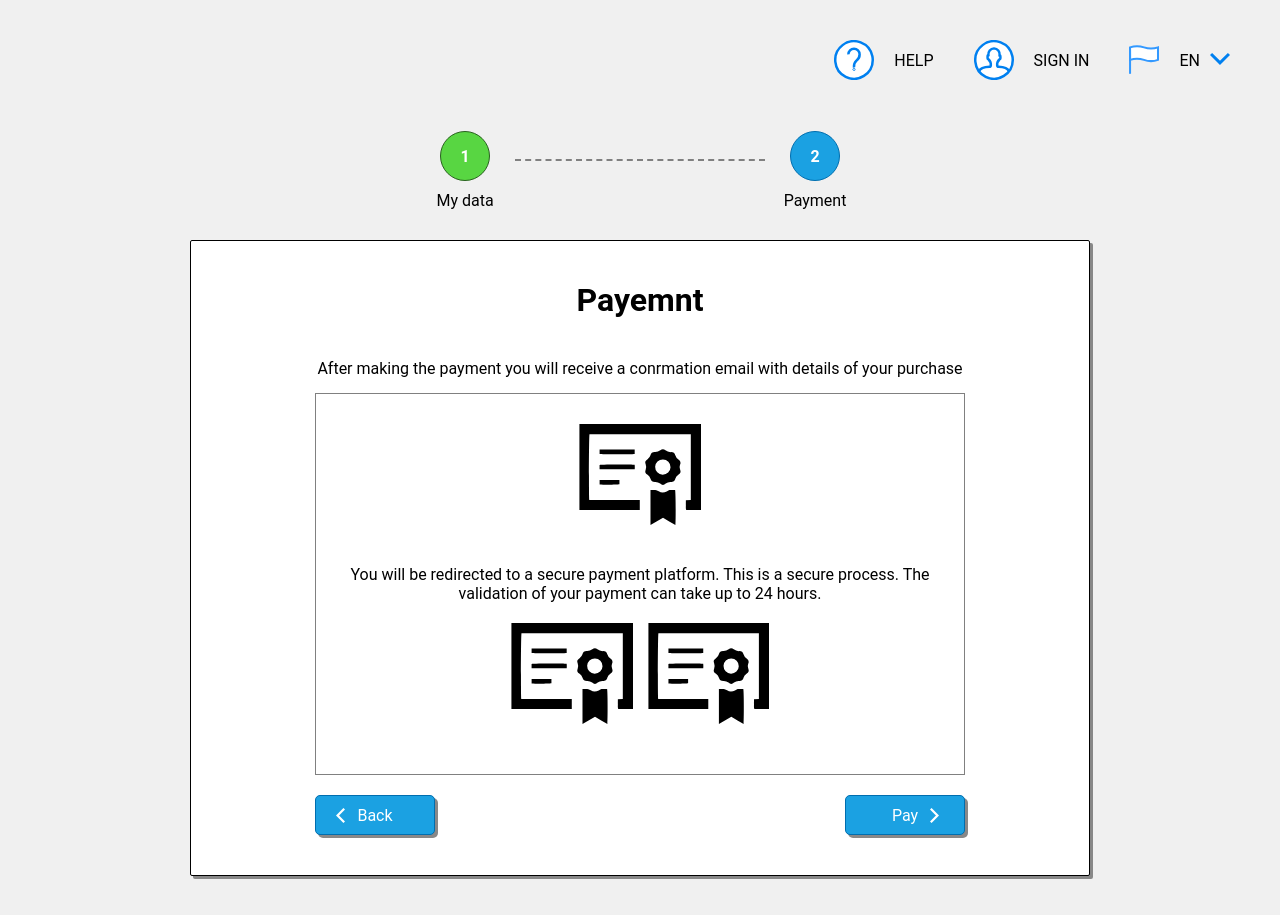
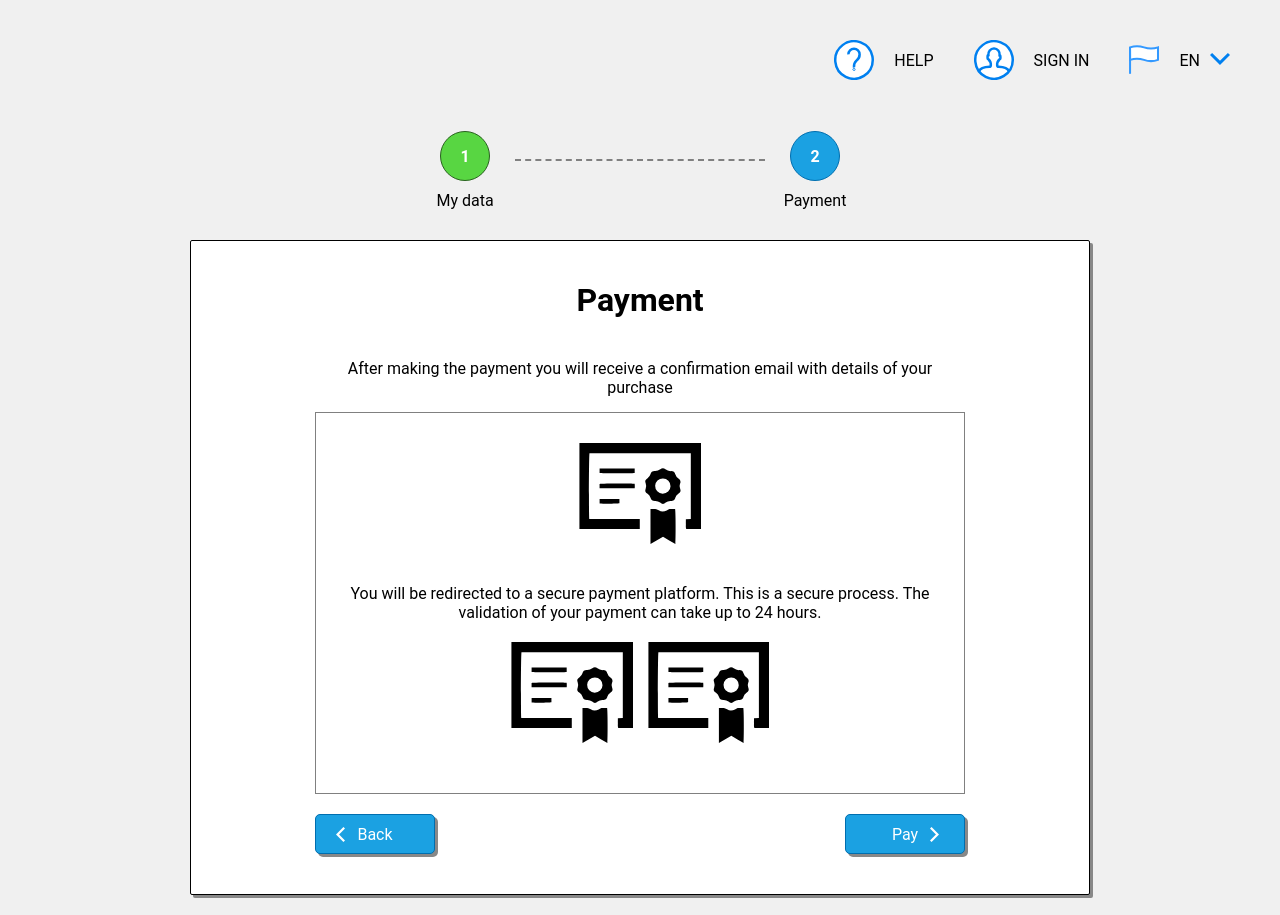
Before and after one commit to heyoboo/purchasing-process, a React (Create React App) app: page /step-2-payment in a window 1280 px wide. Built offline with nearby package versions, Linux system fonts and the light colour scheme; no server answers.

Commit message:
Fixed misspelling

```diff
--- a/src/pages/Step-two.js
+++ b/src/pages/Step-two.js
@@ -19,8 +19,8 @@ const StepTwo = () => (
 
   <div className="content shadow">
     <div className="content-inner">
-      <h1 className="mb-20">Payemnt</h1>
-      <p className="content-info">After making the payment you will receive a conrmation email with details of your purchase
+      <h1 className="mb-20">Payment</h1>
+      <p className="content-info">After making the payment you will receive a confirmation email with details of your purchase
 </p>
 
       <div className="payment-info">
```
